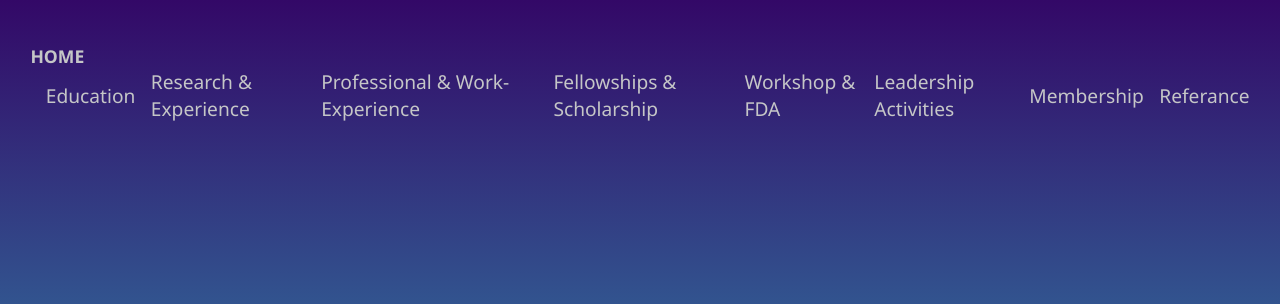
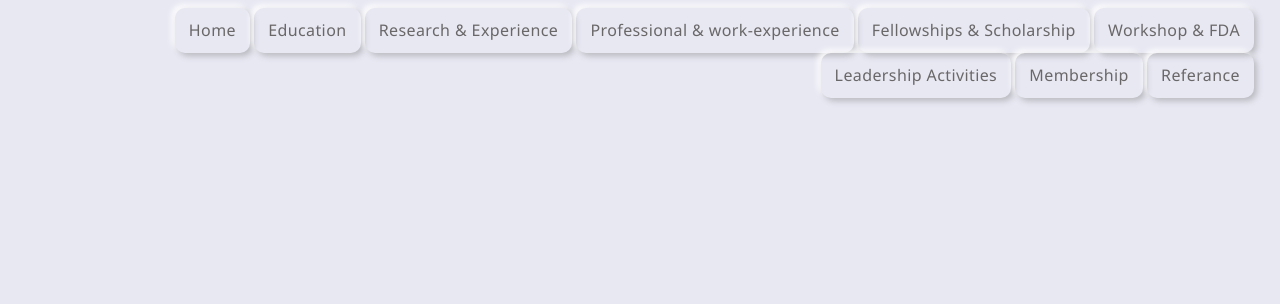
Before and after one commit to krotone/Arunmanna, a plain HTML site: page index.html in a window 1280 px wide. Shown: the top 304 px of the page. Drawn offline with Linux system fonts and the light colour scheme.

Commit message:
Neomorphism

```diff
--- a/index.html
+++ b/index.html
@@ -7,26 +7,26 @@
     <title>Resume</title>
     <link rel="stylesheet" href="styles.css">
     <script>
-        window.onload = function(){
-            window.scrollTo(0,0)
+        window.onload = function () {
+            window.scrollTo(0, 0)
         };
     </script>
 </head>
 
 <body>
-    <div class="nav">
-        <a href="#" class="home">Home</a>
-        <div id="menu">
-            <a href="#education" class="botton">Education</a>
-            <a href="#experience" class="botton">Research & Experience</a>
-            <a href="#work-experience" class="botton">Professional & work-experience</a>
-            <a href="#fellowships" class="botton">Fellowships & Scholarship</a>
-            <a href="#workshop" class="botton">Workshop & FDA</a>
-            <a href="#leadership" class="botton">Leadership Activities</a>
-            <a href="#membership" class="botton">Membership</a>
-            <a href="#referance" class="botton">Referance</a>
-        </div>
-    </div>
+    <nav id="menu">
+        <ul>
+            <li> <a href="#" id="home" class="botton">Home</a></li>
+            <li> <a href="#education" class="botton">Education</a></li>
+            <li> <a href="#experience" class="botton">Research & Experience</a></li>
+            <li> <a href="#work-experience" class="botton">Professional & work-experience</a></li>
+            <li> <a href="#fellowships" class="botton">Fellowships & Scholarship</a></li>
+            <li> <a href="#workshop" class="botton">Workshop & FDA</a></li>
+            <li> <a href="#leadership" class="botton">Leadership Activities</a></li>
+            <li> <a href="#membership" class="botton">Membership</a></li>
+            <li> <a href="#referance" class="botton">Referance</a></li>
+        </ul>
+    </nav>
 
     <div class="resume-wrapper">
         <div class="intro">
@@ -49,7 +49,8 @@
                         M. Tech in Computer Sc. & Engineering, University of Kalyani, West Bengal, India,
                         1st Class, 7.70 GPA,2020
                     </li>
-                    <img src="https://images.collegedunia.com/public/college_data/images/logos/1488542068c2.jpg?h=80&w=80&mode=stretch" alt="about">
+                    <img src="https://images.collegedunia.com/public/college_data/images/logos/1488542068c2.jpg?h=80&w=80&mode=stretch"
+                        alt="about">
                     <li>
                         B. Tech.in Information Technology
                         Government College of Engineering & Text. Technology, Serampore, West Bengal, India.
--- a/styles.css
+++ b/styles.css
@@ -4,53 +4,84 @@ html {
 
 body {
     font-family: 'Segoe UI', Tahoma, Verdana, sans-serif;
-    background-image: linear-gradient(to top, #30cfd0 0, #330867 100%);
-    background-attachment: fixed;
-    color: #c5c6c7;
-    height: 80vh;
+    background-color: #e8e8f3;
+    color: #696767;
     cursor: default;
 }
 
-.home {
-    color: inherit;
-    font-weight: 700;
-    text-decoration: none;
-    font-size: 1.1em;
-    text-transform: uppercase;
-    align-self: flex-start;
-    padding-top: 0.8em;
+#menu {
+    background: #e8e8f3;
+    height: 45px;
+    padding-right: 18px;
+    border-radius: 10px;
 }
 
-.nav {
-    position: sticky;
-    text-transform: capitalize;
-    justify-content: space-between;
-    display: flex;
-    align-items: flex-end;
-    padding: 1.4em;
-    overflow-x: auto;
-    flex-wrap: wrap;
-    align-content: center;
+#menu ul,
+#menu li {
+    margin: 0 auto;
+    padding: 0;
+    list-style: none
 }
 
-.botton {
-    margin-left: 0.8em;
-    text-decoration: none;
-    font-size: 1.2em;
-    color: inherit;
-    transition: all .3s ease-in-out;
+#menu ul {
+    width: 100%;
+    text-align: right;
 }
 
-#menu {
-    display: flex;
-    align-items: center;
-    justify-content: space-evenly;
-    align-content: center;
+#menu li {
+    position: relative;
+    transition: all .2s ease;
+    letter-spacing: .025em;
+    font-size: 1rem;
+    border-color: #d1d9e6;
+    display: inline-block;
+    box-shadow: 3px 3px 6px #b8b9be, -3px -3px 6px #fff;
+    border-radius: 10px;
 }
 
-#menu a:hover {
-    transform: translateX(-4px) translateY(-4px) translateZ(2px);
-    cursor: pointer;
+#menu a {
+    display: block;
+    line-height: 45px;
+    padding: 0 14px;
+    text-decoration: none;
+    color: #696767;
+    font-size: 16px;
+}
+
+#menu a.dropdown-arrow:after {
+    content: "\25BE";
+    margin-left: 5px;
+}
+
+#menu li a:hover {
+    color: #31344b;
+    background-color: #e6e7ee;
+    border-color: #e6e7ee;
+    box-shadow: inset 2px 2px 5px #b8b9be, inset -3px -3px 7px #fff;
+    border-radius: 10px;
+}
+
+@media screen and (max-width: 800px) {
+    #menu {
+        position: relative
+    }
+
+    #menu ul {
+        background: #444444;
+        position: absolute;
+        top: 100%;
+        right: 0;
+        left: 0;
+        z-index: 3;
+        height: auto;
+        display: none;
+        text-align: left;
+    }
+    #menu li {
+        display: block;
+        float: none;
+        width: auto;
+    }
 }
 
 .resume-wrapper {
@@ -70,6 +101,10 @@ body {
     border-radius: 5%;
     display: flex;
     float: right;
+    background: #e8e8f3;
+    -webkit-box-shadow: 12px 12px 20px #7d7d83, -12px -12px 20px #ffffff;
+    box-shadow: 12px 12px 20px #7d7d83, -12px -12px 20px #ffffff;
+
 }
 
 #name {
@@ -100,19 +135,20 @@ th {
 #referance,
 #work-experience,
 #workshop {
-    background: rgba(3, 3, 3, 0.3);
-    box-shadow: 0 0.64em 2.56em 0 rgba(31, 38, 135, 0.37);
+    background: #e8e8f3;
+    box-shadow: 3px 3px 6px #b8b9be, -3px -3px 6px #fff;
     backdrop-filter: blur(0.24em);
     border: 0.08em solid rgba(255, 255, 255, 0.18);
     margin: 0.08em;
     border-left: 0.4em solid #330867;
     border-radius: 2em;
-    color: #c5c6c7;
+    color: #696767;
     font-size: 1em;
     text-transform: capitalize;
     padding-left: 1.2em;
     width: 100%;
     padding-bottom: 0.8em;
+    margin-bottom: 5%;
 }
 
 .detail {
```
